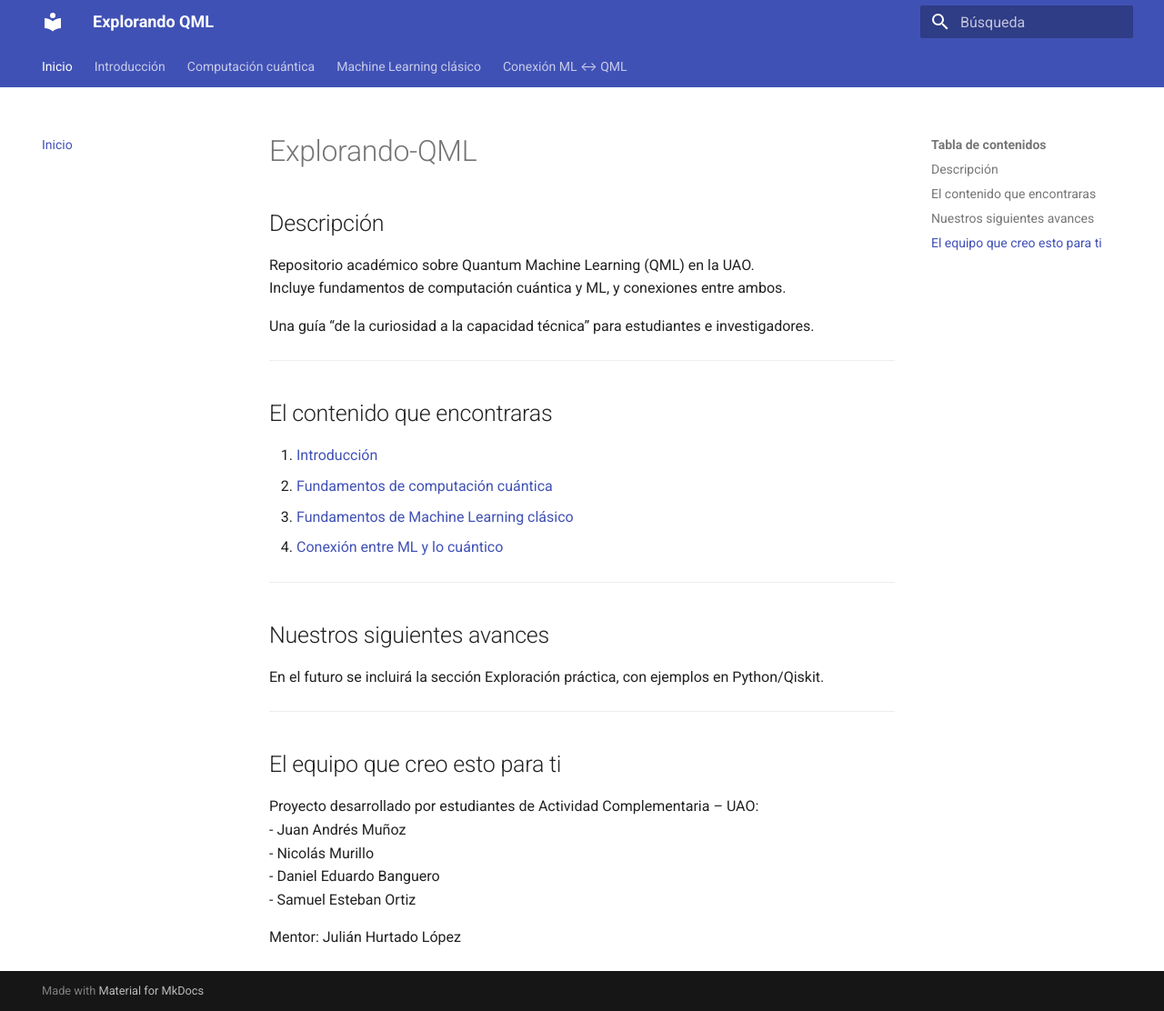
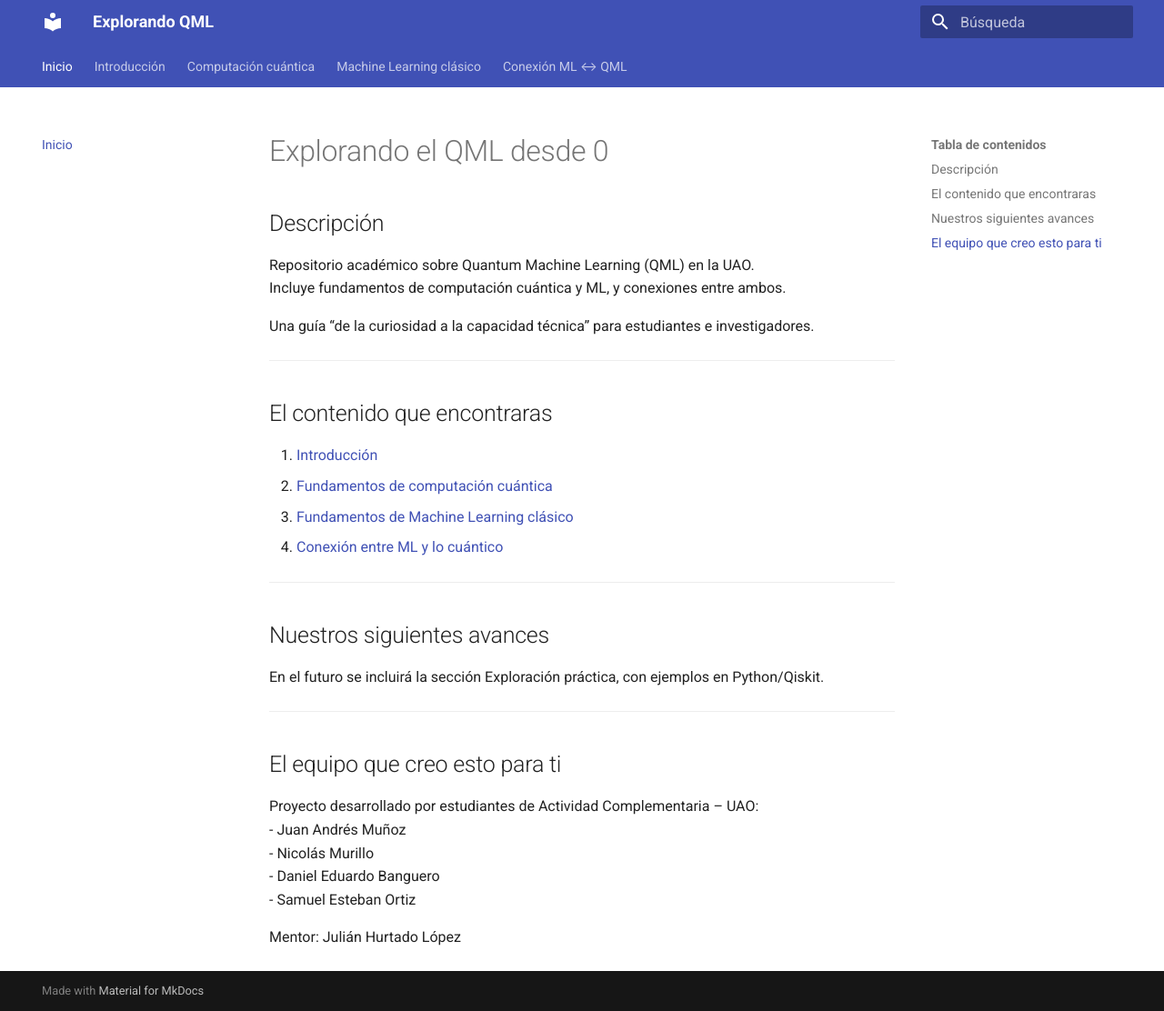
Before and after one commit to jameusk1028/Explorando-el-QML-desde-0, an MkDocs documentation site: the page built from docs/index.md, in a window 1280 px wide and 1112 px high. Shown: the whole window at 91% size. Built offline with MkDocs 1.6.1 and Material for MkDocs 9.7.7, drawn with Linux system fonts in a browser that asks for light colours.

Commit message:
Update index.md

```diff
--- a/docs/index.md
+++ b/docs/index.md
@@ -1,4 +1,4 @@
-# Explorando-QML
+# Explorando el QML desde 0
 
 ## Descripción
 
```
